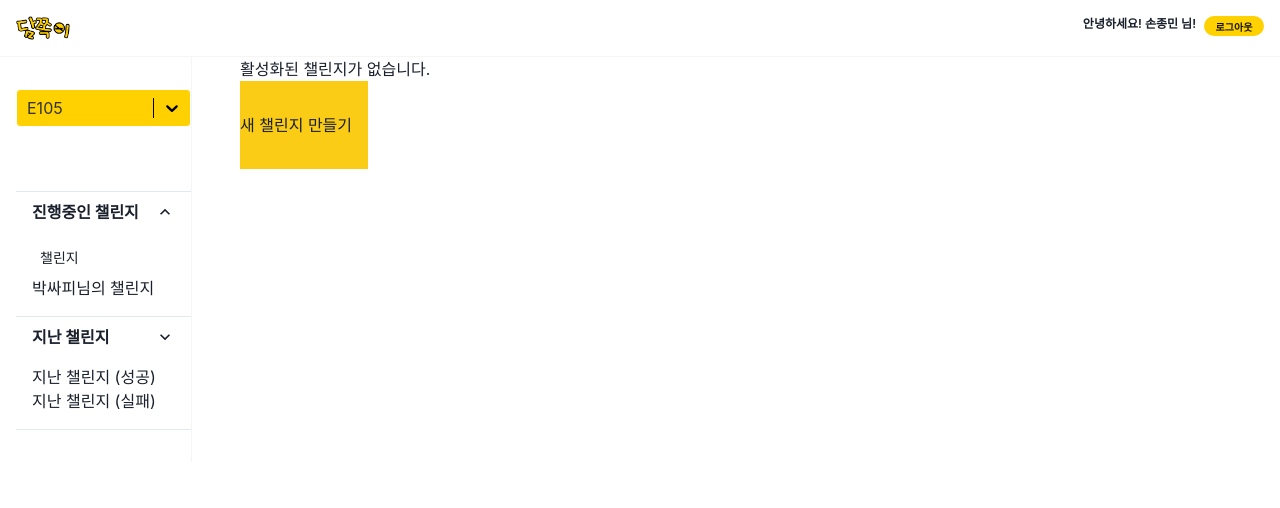
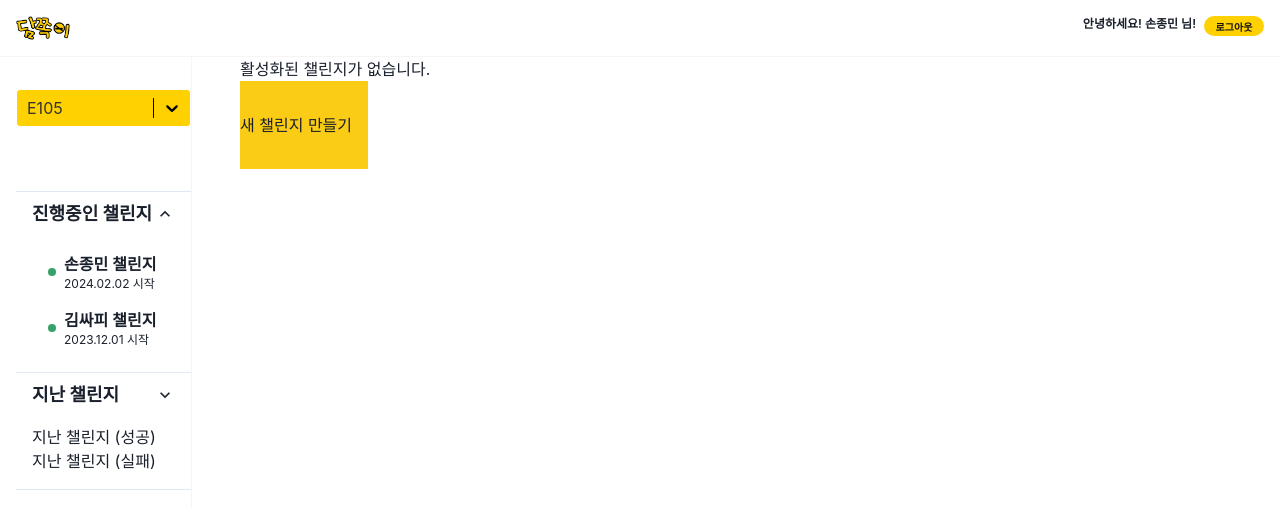
Before and after one commit to damjjok/damjjok, a React (Create React App) app in the folder client/: page /group/1/empty-challenge in a window 1280 px wide. Shown: the top 508 px of the page. Built offline with nearby package versions, Linux system fonts and the light colour scheme.

Commit message:
fFeat: Sidebar 진행중인 챌린지 탭 UI 구현'
wq
:wq
~

```diff
--- a/client/src/pages/group-space/sidebar/challenge-list/ChallengeList.js
+++ b/client/src/pages/group-space/sidebar/challenge-list/ChallengeList.js
@@ -1,3 +1,4 @@
+import { CheckCircleIcon, PlusSquareIcon } from "@chakra-ui/icons";
 import {
   Accordion,
   AccordionItem,
@@ -5,31 +6,59 @@ import {
   AccordionPanel,
   AccordionIcon,
   Box,
+  Flex,
+  Circle,
 } from "@chakra-ui/react";
+import { useState } from "react";
 // import { useRecoilValue } from "recoil";
 // import { challengeListState } from "../../../../context/Challenge";
+
+//더미데이터
+const currentGroupChallengeList = [{ username : '손종민', createdAt : '2024.02.02'}, { username : '김싸피', createdAt : '2023.12.01'}]
+// const currentGroupChallengeList = []
 
 function ChallengeList() {
   // challengeList 반복문 돌릴 예정, 아직은 안 씀.
   // const challengeList = useRecoilValue(challengeListState);
+  //선택된 챌린지 표시를 위한 상태
+  const [selectedChallenge, setSelectedChallenge] = useState(null);
+
   return (
       <Accordion defaultIndex={[0]} allowMultiple>
           <AccordionItem>
               <h2>
                   <AccordionButton>
                       <Box as="span" flex="1" textAlign="left">
-                          <p className=" font-bold">진행중인 챌린지</p>
+                          <p className=" text-lg font-bold">진행중인 챌린지</p>
                       </Box>
                       <AccordionIcon />
                   </AccordionButton>
               </h2>
               <AccordionPanel pb={4}>
-                  <ul>
-                      <li className=" py-2 px-2 rounded-full hover:bg-damyellow">
-                          <p className="text-sm font-medium">챌린지</p>
-                      </li>
-                      <li>박싸피님의 챌린지</li>
-                  </ul>
+              <ul>
+            {currentGroupChallengeList.length > 0 ? (currentGroupChallengeList.map((challenge, index) => (
+                <Flex
+                alignItems="center"
+                className={`py-2 px-4 rounded-lg ${selectedChallenge === index ? 'bg-[rgba(255,209,0,0.5)]' : 'hover:bg-damyellow'} hover:cursor-pointer`}
+                onClick={() => setSelectedChallenge(index)}>
+                    <Circle size="2" bg="green.500" mr="2" />
+                    <li key={index}>
+                        <p className=" font-semibold">{challenge.username} 챌린지</p>
+                        <p className="text-xs">{challenge.createdAt} 시작</p>
+                    </li>
+                </Flex>
+                // 해당 챌린지 페이지로 향하는 링크 추가해야함.
+            ))) : (
+            <Box>
+                <p className="text-xs text-gray-400 mb-2">활성화된 챌린지가 없습니다</p>
+                <Flex alignItems='center' cursor='pointer'>
+                {/* 생성하기 화면으로 가는 링크 추가해줄 것 */}
+                    <PlusSquareIcon marginRight='4px'/>
+                    <p>챌린지 생성하기</p>
+                </Flex>
+            </Box>
+            )}
+          </ul>
               </AccordionPanel>
           </AccordionItem>
 
@@ -37,7 +66,7 @@ function ChallengeList() {
               <h2>
                   <AccordionButton>
                       <Box as="span" flex="1" textAlign="left">
-                          <p className=" font-bold">지난 챌린지</p>
+                          <p className="text-lg font-bold">지난 챌린지</p>
                       </Box>
                       <AccordionIcon />
                   </AccordionButton>
```
